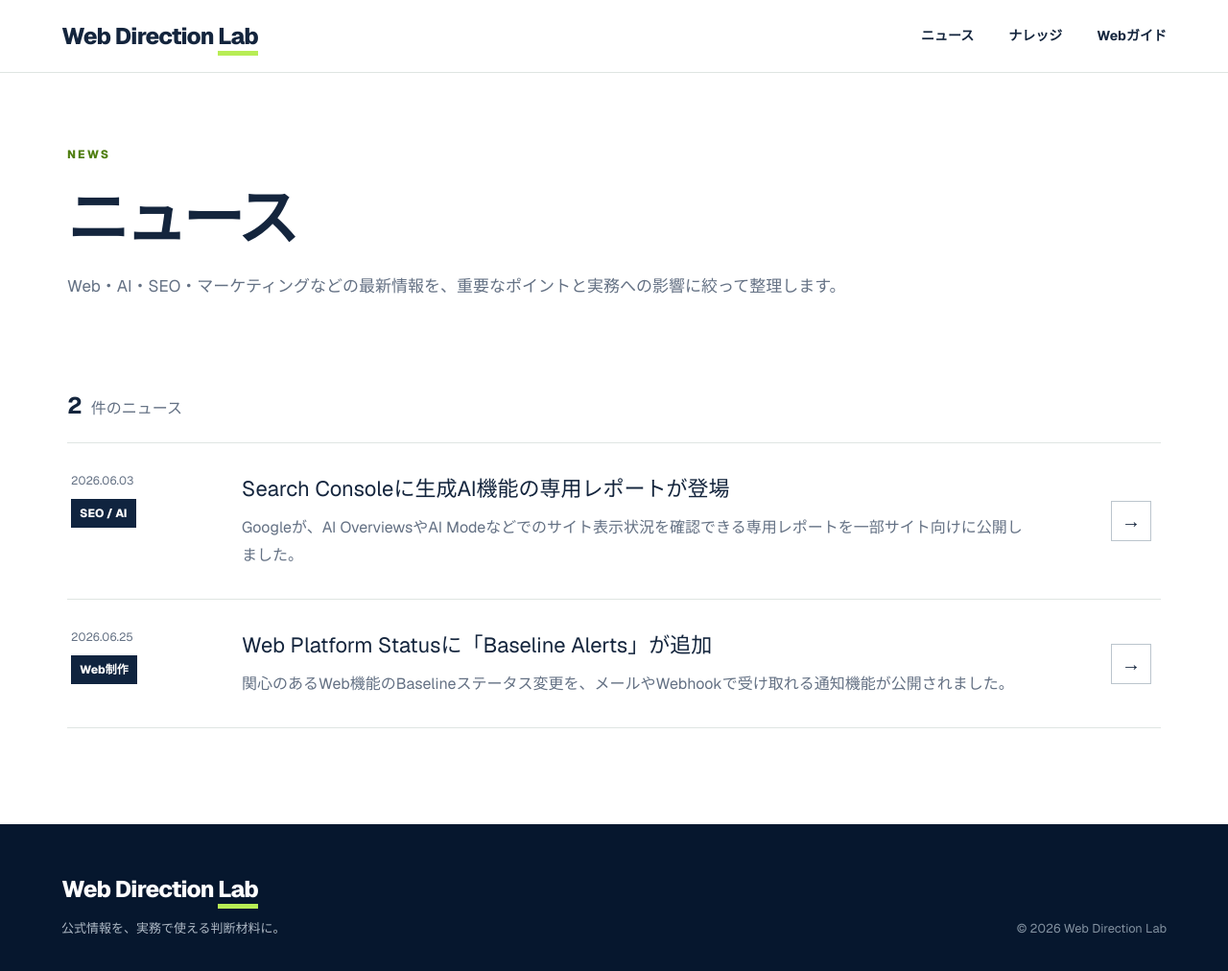
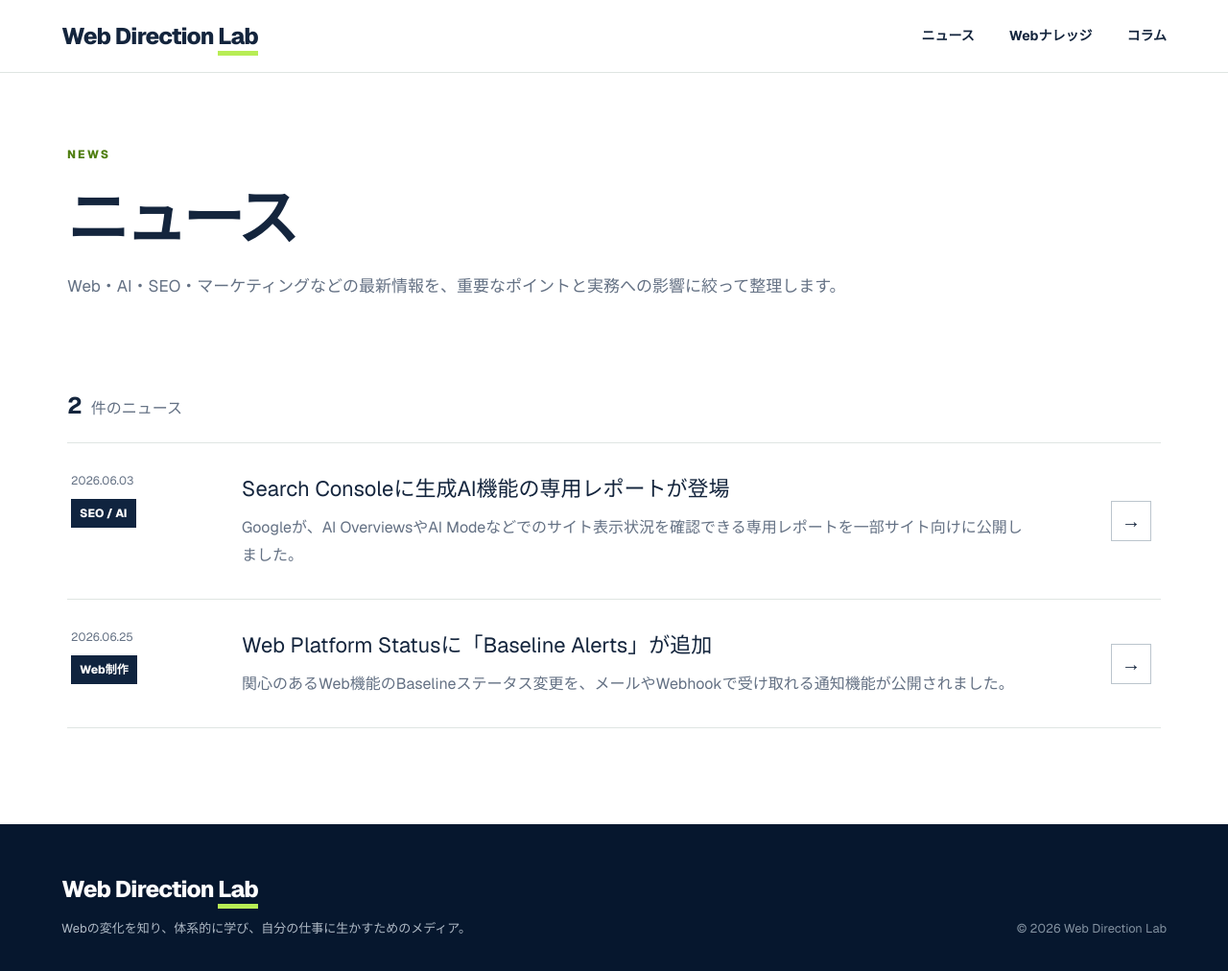
Before and after one commit to oka-wani/web-direction-lab, a Next.js app: page /news in a window 1280 px wide. Shown: the top 1012 px of the page at 96% size. Built offline with nearby package versions, Linux system fonts and the light colour scheme.

Commit message:
ナレッジ統合とコラム新設に合わせて画面を再構成

```diff
--- a/app/news/page.tsx
+++ b/app/news/page.tsx
@@ -1,13 +1,9 @@
 import type { Metadata } from "next";
+import { SiteFooter, SiteHeader } from "../components/SiteChrome";
 import { newsItems } from "./news-data";
 
 export const metadata: Metadata = { title: "ニュース｜Web Direction Lab", description: "Web、AI、SEO、マーケティング、セキュリティなどの最新情報を簡潔に整理します。" };
 
 export default function NewsPage() {
-  return <main className="archive-page">
-    <header className="site-header"><a className="logo" href="/">Web Direction <span>Lab</span></a><nav aria-label="メインナビゲーション"><a href="/news" aria-current="page">ニュース</a><a href="/knowledge">ナレッジ</a><a href="/guide">Webガイド</a></nav></header>
-    <section className="archive-hero news-hero"><p className="section-kicker">NEWS</p><h1>ニュース</h1><p>Web・AI・SEO・マーケティングなどの最新情報を、重要なポイントと実務への影響に絞って整理します。</p></section>
-    <section className="archive-main"><p className="result-count"><b>{newsItems.length}</b> 件のニュース</p><div className="news-list">{newsItems.map((item) => <article className="news-list-item" key={item.slug}><div className="news-list-meta"><time>{item.date}</time><span>{item.category}</span></div><div className="news-list-body"><h2><a href={`/news/${item.slug}`}>{item.title}</a></h2><p>{item.summary}</p></div><a className="news-list-arrow" href={`/news/${item.slug}`} aria-label={`${item.title}を読む`}>→</a></article>)}</div></section>
-    <footer><a className="logo" href="/">Web Direction <span>Lab</span></a><p>公式情報を、実務で使える判断材料に。</p><small>© 2026 Web Direction Lab</small></footer>
-  </main>;
+  return <main className="archive-page"><SiteHeader current="news" /><section className="archive-hero news-hero"><p className="section-kicker">NEWS</p><h1>ニュース</h1><p>Web・AI・SEO・マーケティングなどの最新情報を、重要なポイントと実務への影響に絞って整理します。</p></section><section className="archive-main"><p className="result-count"><b>{newsItems.length}</b> 件のニュース</p><div className="news-list">{newsItems.map((item) => <article className="news-list-item" key={item.slug}><div className="news-list-meta"><time>{item.date}</time><span>{item.category}</span></div><div className="news-list-body"><h2><a href={`/news/${item.slug}`}>{item.title}</a></h2><p>{item.summary}</p></div><a className="news-list-arrow" href={`/news/${item.slug}`} aria-label={`${item.title}を読む`}>→</a></article>)}</div></section><SiteFooter /></main>;
 }
```
